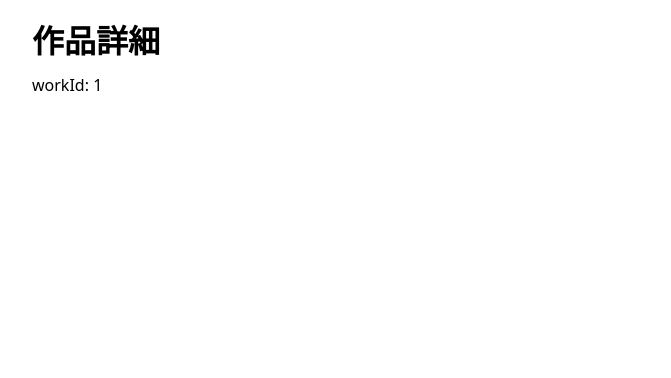
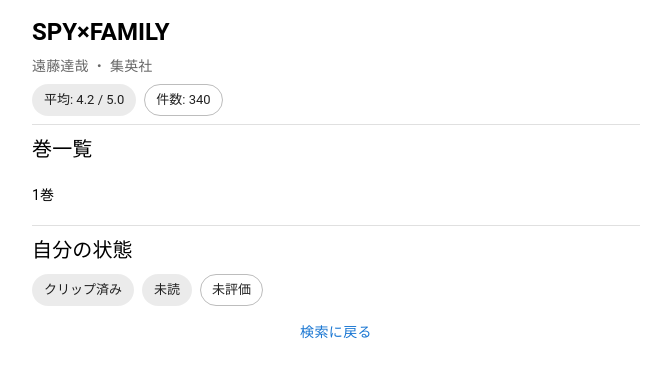
Before and after one commit to tatsu97dev-creator/comic-frontend, a React (Vite) app: page /works/1 in a window 1280 px wide. Shown: the top 378 px of the page, without its empty margins (304-975 px from the left). Built offline with nearby package versions, Linux system fonts and the light colour scheme.

Commit message:
作品詳細の表示内容を追加

```diff
--- a/src/pages/work-detail-page.tsx
+++ b/src/pages/work-detail-page.tsx
@@ -1,12 +1,112 @@
-import { useParams } from "react-router-dom";
+import { useEffect, useState } from "react";
+import { Link, useParams } from "react-router-dom";
+import type { WorkDetail } from "../types/work-detail";
+import { mockWorkDetails } from "../mock/work-details";
+import {
+  Button,
+  Chip,
+  Divider,
+  List,
+  ListItem,
+  ListItemText,
+  Stack,
+  Typography,
+} from "@mui/material";
 
 export const WorkDetailPage = () => {
   const { workId } = useParams<{ workId: string }>();
 
+  const [detail, setDetail] = useState<WorkDetail | null>(null);
+
+  useEffect(() => {
+    if (!workId) {
+      setDetail(null);
+      return;
+    }
+
+    const fetchDetail = async () => {
+      try {
+        const found = mockWorkDetails.find((d) => d.work.id === workId);
+        if (found) {
+          setDetail(found);
+        }
+      } catch (err) {
+        console.error(err);
+      }
+    };
+    fetchDetail();
+  }, [workId]);
+
+  if (!detail) {
+    return (
+      <div style={{ maxWidth: 640, margin: "0 auto", padding: 16 }}>
+        <Typography variant="h6">作品が見つかりません</Typography>
+        <Button component={Link} to="/search" sx={{ mt: 2 }}>
+          検索に戻る
+        </Button>
+      </div>
+    );
+  }
+
+  const { work, volumes, rating, my } = detail;
+
+  const authorsText = work.authors.map((a) => a.name).join(" / ");
+  const publisherText = work.publisher?.name ?? "出版社未設定";
+
+  const ratingText =
+    rating.count === 0 || rating.average == null
+      ? "評価なし"
+      : `${Math.round(rating.average * 10) / 10} / 5.0`;
+
   return (
     <div style={{ maxWidth: 640, margin: "0 auto", padding: 16 }}>
-      <h1 style={{ margin: 0 }}>作品詳細</h1>
-      <p style={{ marginTop: 12 }}>workId: {workId}</p>
+      <Stack spacing={1}>
+        <Typography variant="h5" fontWeight="bold">
+          {work.name}
+        </Typography>
+
+        <Typography variant="body2" color="text.secondary">
+          {authorsText} ・ {publisherText}
+        </Typography>
+
+        <Stack direction="row" spacing={1} alignItems="center" flexWrap="wrap">
+          <Chip label={`平均: ${ratingText}`} />
+          <Chip label={`件数: ${rating.count}`} variant="outlined" />
+        </Stack>
+
+        <Divider sx={{ my: 1 }} />
+
+        <Typography variant="h6">巻一覧</Typography>
+        <List dense>
+          {volumes.map((v) => (
+            <ListItem key={v.id} disablePadding>
+              <ListItemText primary={v.name} />
+            </ListItem>
+          ))}
+        </List>
+
+        <Divider sx={{ my: 1 }} />
+
+        <Typography variant="h6">自分の状態</Typography>
+        {my ? (
+          <Stack direction="row" spacing={1} flexWrap="wrap">
+            <Chip label={my.isClipped ? "クリップ済み" : "未クリップ"} />
+            <Chip label={my.isRead ? "読んだ" : "未読"} />
+            <Chip
+              label={my.rating == null ? "未評価" : `自分の評価: ${my.rating}`}
+              variant="outlined"
+            />
+          </Stack>
+        ) : (
+          <Typography variant="body2" color="text.secondary">
+            未ログインのため表示できません
+          </Typography>
+        )}
+
+        <Button component={Link} to="/search" sx={{ mt: 2 }}>
+          検索に戻る
+        </Button>
+      </Stack>
     </div>
   );
 };
```
